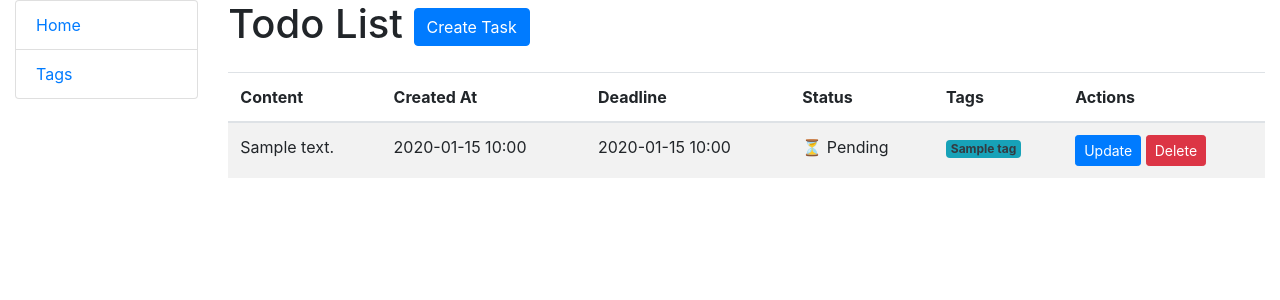
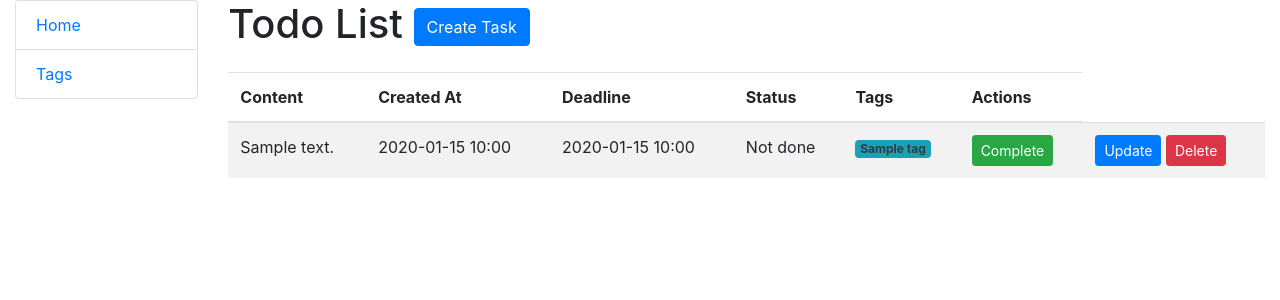
Before and after one commit to ssokolowskisebastian/py-todo-list, a Django app: template todo/templates/todo/task_list.html in a window 1280 px wide. Shown: the top 300 px of the page. Run offline with Django 4.2, Linux system fonts and the light colour scheme; the template is opened without the code that fills it: most values are stand-ins (such as "Sample title", 1, 10 or a date in 2020); some libraries are stand-ins or nearby versions.

Commit message:
solution

```diff
--- a/todo/templates/todo/task_list.html
+++ b/todo/templates/todo/task_list.html
@@ -32,9 +32,9 @@
         </td>
         <td>
           {% if task.done %}
-            ✅ Done
+            Done
           {% else %}
-            ⏳ Pending
+            Not done
           {% endif %}
         </td>
         <td>
@@ -46,6 +46,17 @@
             <span class="text-muted">No tags</span>
           {% endif %}
         </td>
+          <td>
+              <form action="{% url 'todo:toggle_task_status' pk=task.id %}"
+                    method="post" style="display:inline;">
+                        {% csrf_token %}
+                        {% if task.done %}
+                            <button type="submit" class="btn btn-secondary btn-sm">Undo</button>
+                        {% else %}
+                            <button type="submit" class="btn btn-success btn-sm">Complete</button>
+                        {% endif %}
+                    </form>
+          </td>
         <td>
           <a href="{% url 'todo:task-update' pk=task.id %}" class="btn btn-sm btn-primary">
             Update
--- a/todo/urls.py
+++ b/todo/urls.py
@@ -8,6 +8,7 @@ from .views import (
     TagCreateView,
     TagUpdateView,
     TagDeleteView,
+    TaskToggleStatusView,
 )
 
 urlpatterns = [
@@ -19,6 +20,11 @@ urlpatterns = [
     path("tag-create/", TagCreateView.as_view(), name="tag-create"),
     path("tag/<int:pk>/update/", TagUpdateView.as_view(), name="tag-update"),
     path("tag/<int:pk>/delete", TagDeleteView.as_view(), name="tag-delete"),
+    path(
+        "tasks/<int:pk>/toggle/",
+        TaskToggleStatusView.toggle_task_status,
+        name="toggle_task_status",
+    ),
 ]
 
 app_name = "todo"
```
Also changed, not shown: todo/views.py (+22 -8 lines).
